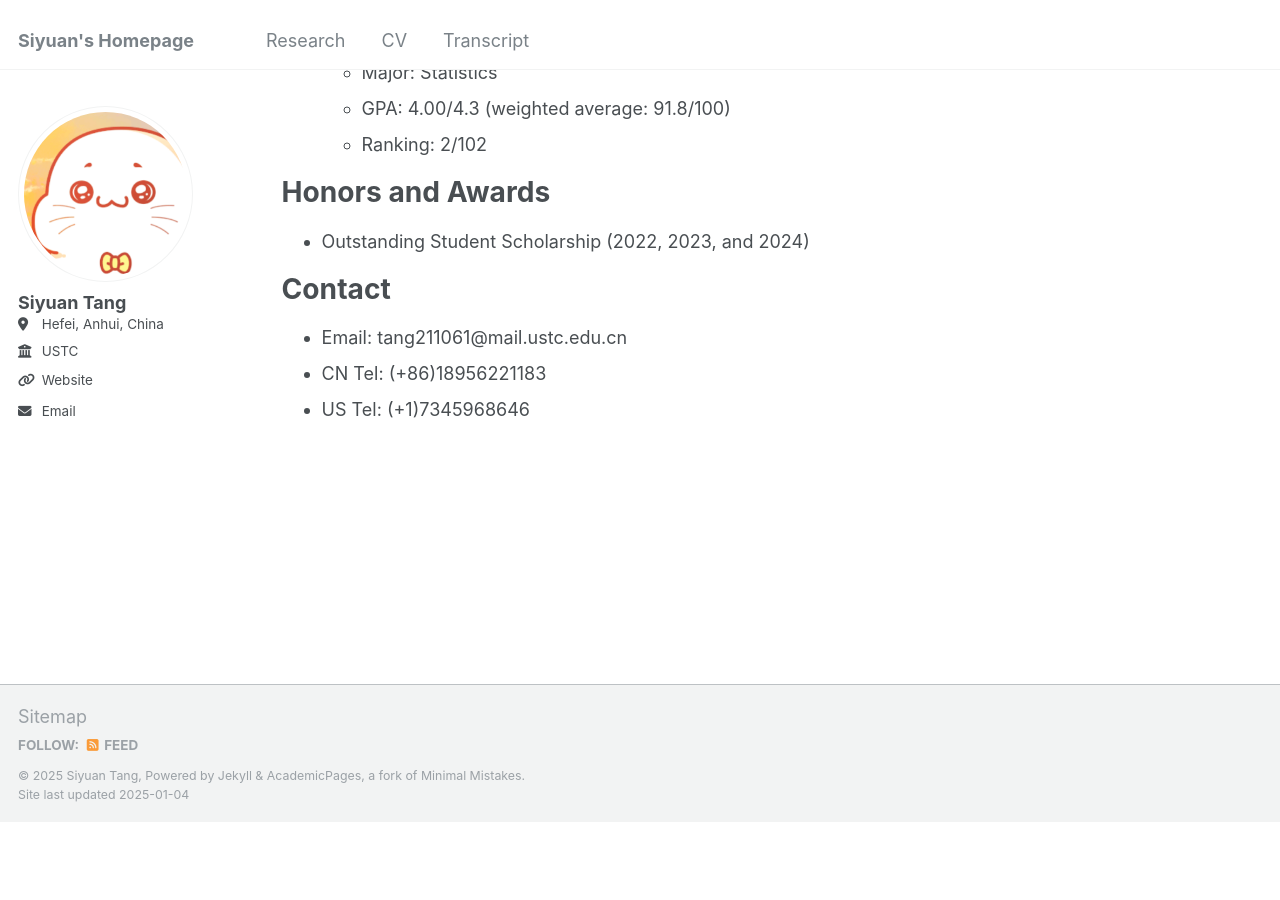
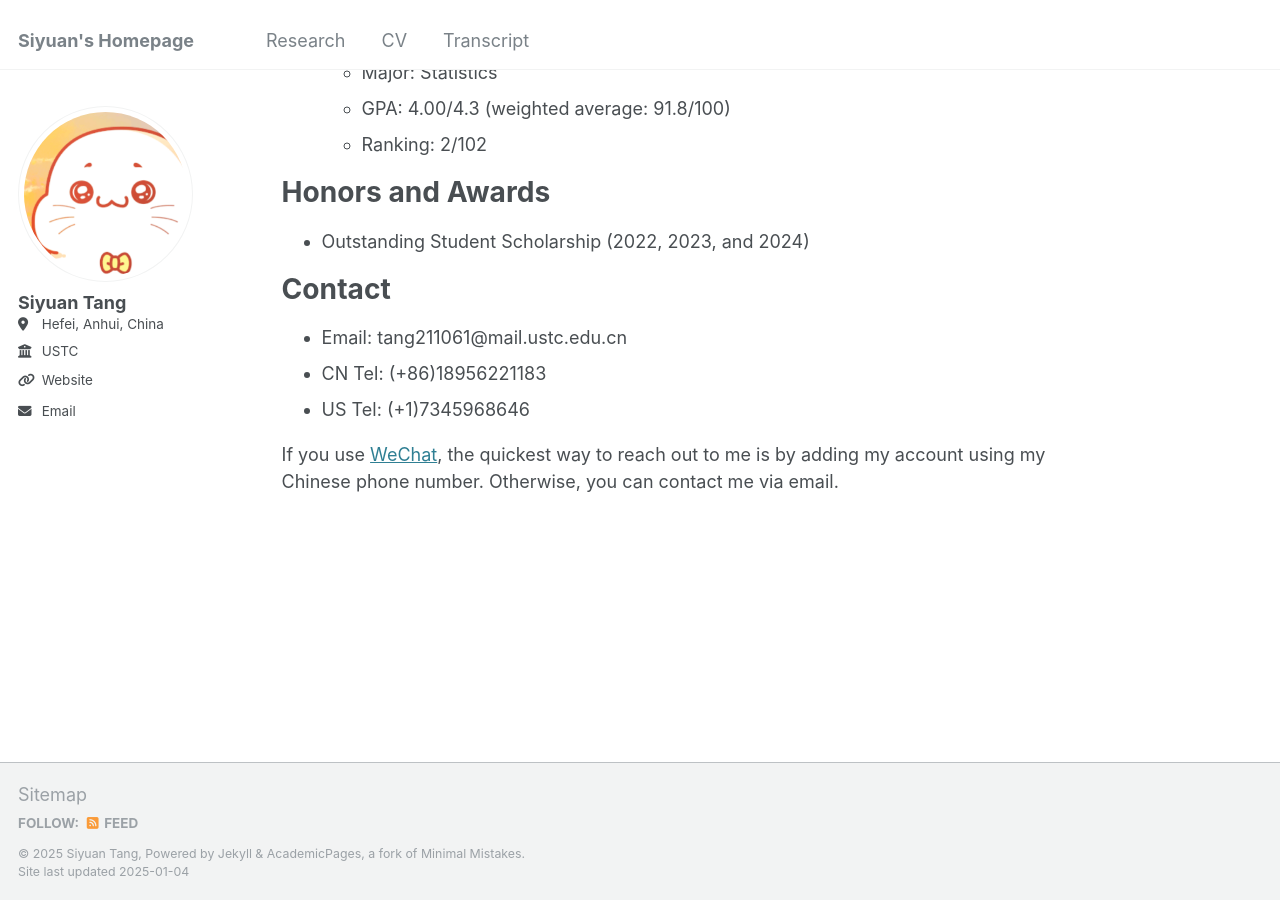
Before and after one commit to jacktangsy/jacktangsy.github.io, a Jekyll site: the page built from _pages/about.md, in a window 1280 px wide and 900 px high, scrolled down 749 px. Built offline with Jekyll 4.4.1, drawn with Linux system fonts in a browser that asks for light colours; before the commit the page ends 1572 px from its top, so only the background shows below that.

Commit message:
Update about.md

```diff
--- a/_pages/about.md
+++ b/_pages/about.md
@@ -32,3 +32,5 @@ Contact
 * Email: tang211061@mail.ustc.edu.cn
 * CN Tel: (+86)18956221183
 * US Tel: (+1)7345968646
+
+If you use <a href="https://www.wechat.com/" target="_blank">WeChat</a>, the quickest way to reach out to me is by adding my account using my Chinese phone number. Otherwise, you can contact me via email.
```
